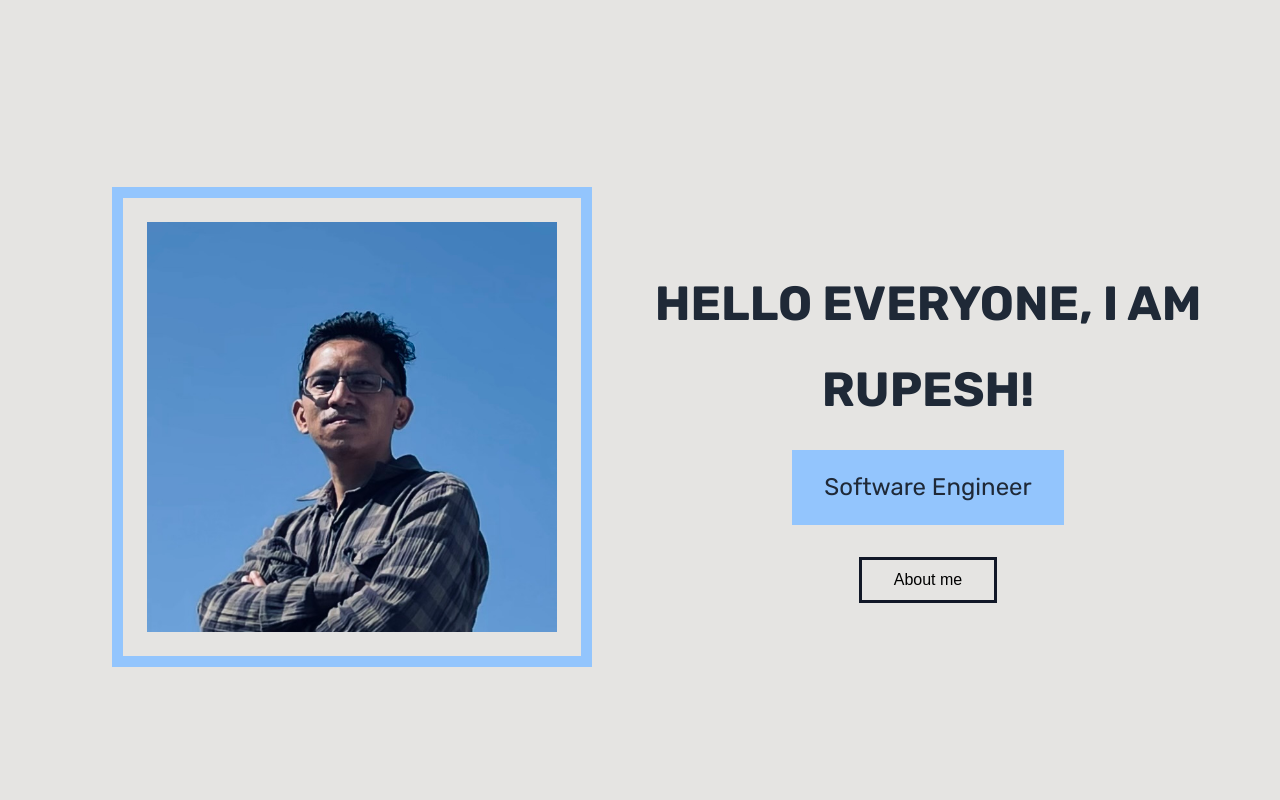
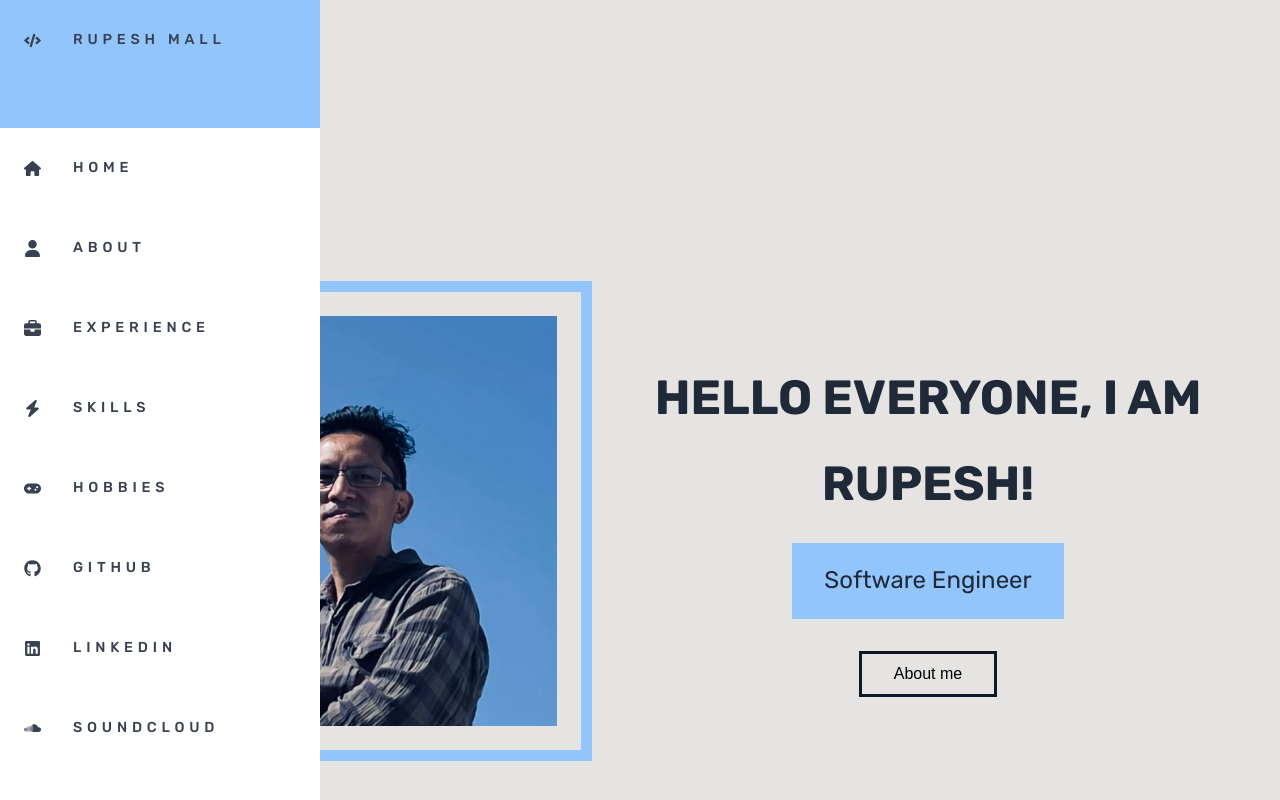
Before and after one commit to rmalldt/portfolio-app, a React (Vite) app: page /rm in a window 1280 px wide. Shown: the top 800 px of the page. Built offline with nearby package versions, Linux system fonts and the light colour scheme.

Commit message:
Add sidebar

```diff
--- a/src/components/main-nav/main-nav.module.css
+++ b/src/components/main-nav/main-nav.module.css
@@ -3,16 +3,12 @@
   margin: 0 auto;
   padding: 2rem;
   border-bottom: 1px solid transparent;
-  background-color: var(--color-blue-800);
   opacity: 0.9;
+  transform: translateY(0); /* initially hidden */
+  transition: 0.3s ease-in;
 
   position: sticky;
   top: 0;
-  position: -webkit-sticky;
-  position: -moz-sticky;
-  position: -ms-sticky;
-  position: -o-sticky;
-  animation: fadeInFromUp 0.5s ease-out;
 
   display: flex;
   justify-content: space-between;
@@ -21,7 +17,7 @@
 
 .button {
   border: none;
-  background-color: var(--color-blue-800);
+  background: transparent;
   text-align: start;
   flex-basis: 10rem;
 }
@@ -35,50 +31,12 @@
   justify-content: center;
 }
 
-.socialSection {
-  display: none;
-  flex-basis: 10rem;
-}
-
 .name {
-  font-family: 'Jost', sans-serif;
   font-size: 1rem;
   font-weight: 500;
   text-transform: uppercase;
   letter-spacing: 0.2rem;
-}
-
-.mobileNav {
-  width: 30rem;
-  min-width: 14rem;
-  height: 100dvh;
-  max-width: 90%;
-  position: fixed;
-  left: 0;
-  top: 0;
-  background: var(--color-grey-50);
-  z-index: 50;
-  padding: 2rem;
-  transform: translateX(-100%); /* initially hidden */
-  transition: transform 0.15s ease-out;
-
-  list-style: none;
-}
-
-.open {
-  transform: translateX(0);
-}
-
-.mobileNavItem {
-  text-decoration: none;
-  color: var(--color-grey-500);
-  font-size: 1.5rem;
-
-  position: relative;
-
-  &:hover {
-    color: var(--color-grey-900);
-  }
+  color: var(--color-grey-700);
 }
 
 .backdrop {
@@ -87,7 +45,7 @@
   left: 0;
   width: 100%;
   height: 100dvh; /* height = 100dvh, so click anywhere outside the sidebar */
-  background: rgba(0, 0, 0, 0.3);
+  background: var(--backdrop-color);
   z-index: 5;
   display: none; /* set by event handlers */
 }
@@ -96,31 +54,8 @@
   display: block;
 }
 
-.copy {
-  padding: 0.5rem 0;
-  position: absolute;
-  bottom: 2rem;
-}
-
 @media (min-width: 750px) {
   .mainNav {
-    padding: 4rem 8rem 2rem 8rem;
-  }
-
-  .socialSection {
-    display: block;
-    justify-content: flex-end;
+    transform: translateY(-110%); /* hide mainNav on regular desktop screen */
   }
 }
-
-@keyframes fadeInFromUp {
-  0% {
-    opacity: 0;
-    transform: translateY(-20px);
-  }
-
-  100% {
-    opacity: 1;
-    transform: translateY(0);
-  }
-}
--- /dev/null
+++ b/src/components/side-nav/side-nav.module.css
@@ -0,0 +1,119 @@
+.sidebar {
+  position: fixed;
+  width: 3.8rem;
+  height: 100vh;
+  background-color: var(--color-grey-0);
+  overflow-y: auto;
+  transition: 0.3s ease-in;
+  transform: translateX(-100%); /* mobile first, initially hidden */
+
+  z-index: 10;
+
+  &:hover {
+    width: 20rem;
+  }
+}
+
+.mainNav {
+  width: 100%;
+  margin: 0 auto;
+  padding: 2rem;
+  border-bottom: 1px solid transparent;
+  background-color: var(--color-blue-800);
+  opacity: 0.9;
+  transform: translateY(0); /* mobile first, initially hidden */
+
+  position: sticky;
+  top: 0;
+  position: -webkit-sticky;
+  position: -moz-sticky;
+  position: -ms-sticky;
+  position: -o-sticky;
+  animation: fadeInFromUp 0.5s ease-out;
+
+  display: flex;
+  justify-content: space-between;
+  align-items: center;
+}
+
+.open {
+  transform: translateX(0);
+}
+
+.mainNav {
+  width: 100%;
+  margin: 0 auto;
+  padding: 2rem;
+  border-bottom: 1px solid transparent;
+  background-color: var(--color-blue-800);
+  opacity: 0.9;
+
+  position: sticky;
+  top: 0;
+  position: -webkit-sticky;
+  position: -moz-sticky;
+  position: -ms-sticky;
+  position: -o-sticky;
+  animation: fadeInFromUp 0.5s ease-out;
+
+  display: flex;
+  justify-content: space-between;
+  align-items: center;
+}
+
+.sidebar ul {
+  position: relative;
+  height: 100vh;
+}
+
+.sidebar ul li:hover {
+  background: var(--color-blue-200);
+}
+
+.sidebar ul li a {
+  white-space: nowrap;
+  margin-left: 1.5rem;
+  text-decoration: none;
+
+  position: relative;
+
+  display: flex;
+  gap: 1rem;
+}
+
+.sidebar ul li a .icon {
+  position: relative;
+  display: flex;
+  justify-content: center;
+  align-items: center;
+  min-width: 1rem;
+  height: 5rem;
+  font-size: 1rem;
+}
+
+.sidebar ul li a .title {
+  position: relative;
+  height: 5rem;
+  display: flex;
+  color: var(--color-grey-700);
+  align-items: center;
+  padding-left: 1rem;
+  font-size: 0.9rem;
+  font-weight: 500;
+  text-transform: uppercase;
+  letter-spacing: 0.3rem;
+}
+
+.sidebar ul li:nth-child(1) a {
+  padding-bottom: 3rem;
+}
+
+@media (min-width: 750px) {
+  .sidebar {
+    transform: translateX(0); /* show sidebar, in regular desktop screen */
+  }
+
+  .mainNav {
+    transform: translateY(-100%); /* mobile first, initially hidden */
+  }
+}
--- /dev/null
+++ b/src/components/side-nav/side-nav.tsx
@@ -0,0 +1,144 @@
+import React, { useState } from 'react';
+import styles from './side-nav.module.css';
+import { IconType } from 'react-icons';
+import { FaCode } from 'react-icons/fa';
+import { FaHouse } from 'react-icons/fa6';
+import { FaUser } from 'react-icons/fa6';
+import { FaBriefcase } from 'react-icons/fa6';
+import { FaBolt } from 'react-icons/fa6';
+import { FaGamepad } from 'react-icons/fa6';
+import { FaGithub } from 'react-icons/fa6';
+import { FaLinkedin } from 'react-icons/fa6';
+import { FaSoundcloud } from 'react-icons/fa6';
+
+type SideNavProps = {
+  sidebarIsOpen: boolean;
+  onSetSidebarClose: () => void;
+};
+
+const SideNav: React.FC<SideNavProps> = ({
+  sidebarIsOpen,
+  onSetSidebarClose,
+}) => {
+  return (
+    <aside
+      className={
+        sidebarIsOpen ? `${styles.sidebar} ${styles.open}` : `${styles.sidebar}`
+      }
+    >
+      <ul>
+        <SideNavItem
+          title="Rupesh Mall"
+          link="#intro"
+          icon={FaCode}
+          fill="var(--color-grey-700)"
+          key="intro"
+          onItemClick={onSetSidebarClose}
+        />
+        <SideNavItem
+          title="Home"
+          link="/"
+          icon={FaHouse}
+          fill="var(--color-grey-700)"
+          key="home"
+          onItemClick={onSetSidebarClose}
+        />
+        <SideNavItem
+          title="About"
+          link="#about"
+          icon={FaUser}
+          fill="var(--color-grey-700)"
+          key="about"
+          onItemClick={onSetSidebarClose}
+        />
+        <SideNavItem
+          title="Experience"
+          link="#experience"
+          icon={FaBriefcase}
+          fill="var(--color-grey-700)"
+          key="experience"
+          onItemClick={onSetSidebarClose}
+        />
+        <SideNavItem
+          title="Skills"
+          link="#skills"
+          icon={FaBolt}
+          fill="var(--color-grey-700)"
+          key="skills"
+          onItemClick={onSetSidebarClose}
+        />
+        <SideNavItem
+          title="Hobbies"
+          link="#hobbies"
+          icon={FaGamepad}
+          fill="var(--color-grey-700)"
+          key="hobbies"
+          onItemClick={onSetSidebarClose}
+        />
+        <SideNavItem
+          title="GitHub"
+          link="https://github.com/rmalldt"
+          icon={FaGithub}
+          fill="var(--color-grey-700)"
+          target="_blank"
+          rel="noopener noreferrer"
+          key="github"
+          onItemClick={onSetSidebarClose}
+        />
+        <SideNavItem
+          title="LinkedIn"
+          link="https://www.linkedin.com/in/rupesh-mall-367aa51bb/"
+          icon={FaLinkedin}
+          fill="var(--color-grey-700)"
+          target="_blank"
+          rel="noopener noreferrer"
+          key="linkedin"
+          onItemClick={onSetSidebarClose}
+        />
+        <SideNavItem
+          title="Soundcloud"
+          link="https://soundcloud.com/beholdarctic"
+          icon={FaSoundcloud}
+          fill="var(--color-grey-700)"
+          target="_blank"
+          rel="noopener noreferrer"
+          key="soundlcloud"
+          onItemClick={onSetSidebarClose}
+        />
+      </ul>
+    </aside>
+  );
+};
+
+type SideNavItemProps = {
+  title: string;
+  link: string;
+  icon: IconType;
+  fill: string;
+  target?: string;
+  rel?: string;
+  onItemClick: () => void;
+};
+
+const SideNavItem: React.FC<SideNavItemProps> = ({
+  title,
+  link,
+  icon: Icon,
+  fill,
+  target = '',
+  rel = '',
+  onItemClick,
+}) => {
+  return (
+    <li onClick={onItemClick}>
+      <a href={link} target={target} rel={rel}>
+        <span className={styles.icon}>
+          <Icon size={17} fill={fill} stroke={fill} />
+        </span>
+        <span className={styles.title}>{title}</span>
+      </a>
+    </li>
+  );
+};
+
+export default SideNav;
--- a/src/index.css
+++ b/src/index.css
@@ -39,7 +39,7 @@
   --border-lightblue: 0.7rem solid var(--color-blue-200);
   --border-light: 2rem solid var(--color-light-bg);
 
-  --backdrop-color: rgba(255, 255, 255, 0.1);
+  --backdrop-color: rgba(0, 0, 0, 0.3);
 
   --shadow-sm: 0 0.6rem 2.4rem rgba(0, 0, 0, 0.06);
   --shadow-md: 10rem 2.4rem 3.2rem rgba(0, 0, 0, 0.12);
--- a/src/pages/layout/root-layout.module.css
+++ b/src/pages/layout/root-layout.module.css
@@ -1,3 +1,10 @@
+.wrapper {
+  min-height: 100%;
+  width: 100%;
+
+  display: flex;
+}
+
 .main {
   max-width: 75rem;
   min-width: 20rem;
--- a/src/pages/layout/root-layout.tsx
+++ b/src/pages/layout/root-layout.tsx
@@ -1,15 +1,36 @@
 import { Outlet } from 'react-router';
-//import MainNav from '../../components/main-nav/main-nav';
 import styles from './root-layout.module.css';
+import SideNav from '../../components/side-nav/side-nav';
+import MainNav from '../../components/main-nav/main-nav';
+import React, { useState } from 'react';
 
-function RootLayout() {
+const RootLayout: React.FC = () => {
+  const [sidebarIsopen, setSideIsOpen] = useState<boolean>(false);
+
+  const handleToogleButton = () => {
+    setSideIsOpen(setSideIsOpen => !setSideIsOpen);
+  };
+
+  const handleCloseSidebar = () => {
+    setSideIsOpen(false);
+  };
+
   return (
-    <>
+    <div className={styles.wrapper}>
+      <SideNav
+        sidebarIsOpen={sidebarIsopen}
+        onSetSidebarClose={handleCloseSidebar}
+      />
       <main className={styles.main}>
+        <MainNav
+          sidebarIsOpen={sidebarIsopen}
+          onToogleButton={handleToogleButton}
+          onSetSidebarClose={handleCloseSidebar}
+        />
         <Outlet />
       </main>
-    </>
+    </div>
   );
-}
+};
 
 export default RootLayout;
--- a/src/pages/profile/profile.module.css
+++ b/src/pages/profile/profile.module.css
@@ -12,6 +12,7 @@
   flex-wrap: wrap;
   gap: 1rem;
   min-height: 100vh;
+  margin-bottom: 10rem;
 }
 
 .profileImg {
@@ -76,6 +77,7 @@
 .about {
   text-align: center;
   min-height: 100vh;
+  margin-bottom: 10rem;
 }
 
 .aboutMe p {
@@ -115,6 +117,7 @@
   align-items: center;
   gap: 1rem;
   min-height: 100vh;
+  margin-bottom: 10rem;
 }
 
 .experienceBox {
@@ -156,6 +159,7 @@
   align-items: center;
   gap: 1rem;
   min-height: 100vh;
+  margin-bottom: 10rem;
 }
 
 .skillBox {
@@ -251,4 +255,16 @@
     height: 30rem;
     padding: 1.5rem;
   }
+
+  .intro {
+    margin-bottom: 0;
+  }
+
+  .aboutMe {
+    margin-bottom: 0;
+  }
+
+  .skills {
+    margin-bottom: 0;
+  }
 }
```
Also changed, not shown: src/components/main-nav/main-nav.tsx (+20 -89 lines), src/pages/profile/profile.tsx (+9 -4 lines).
